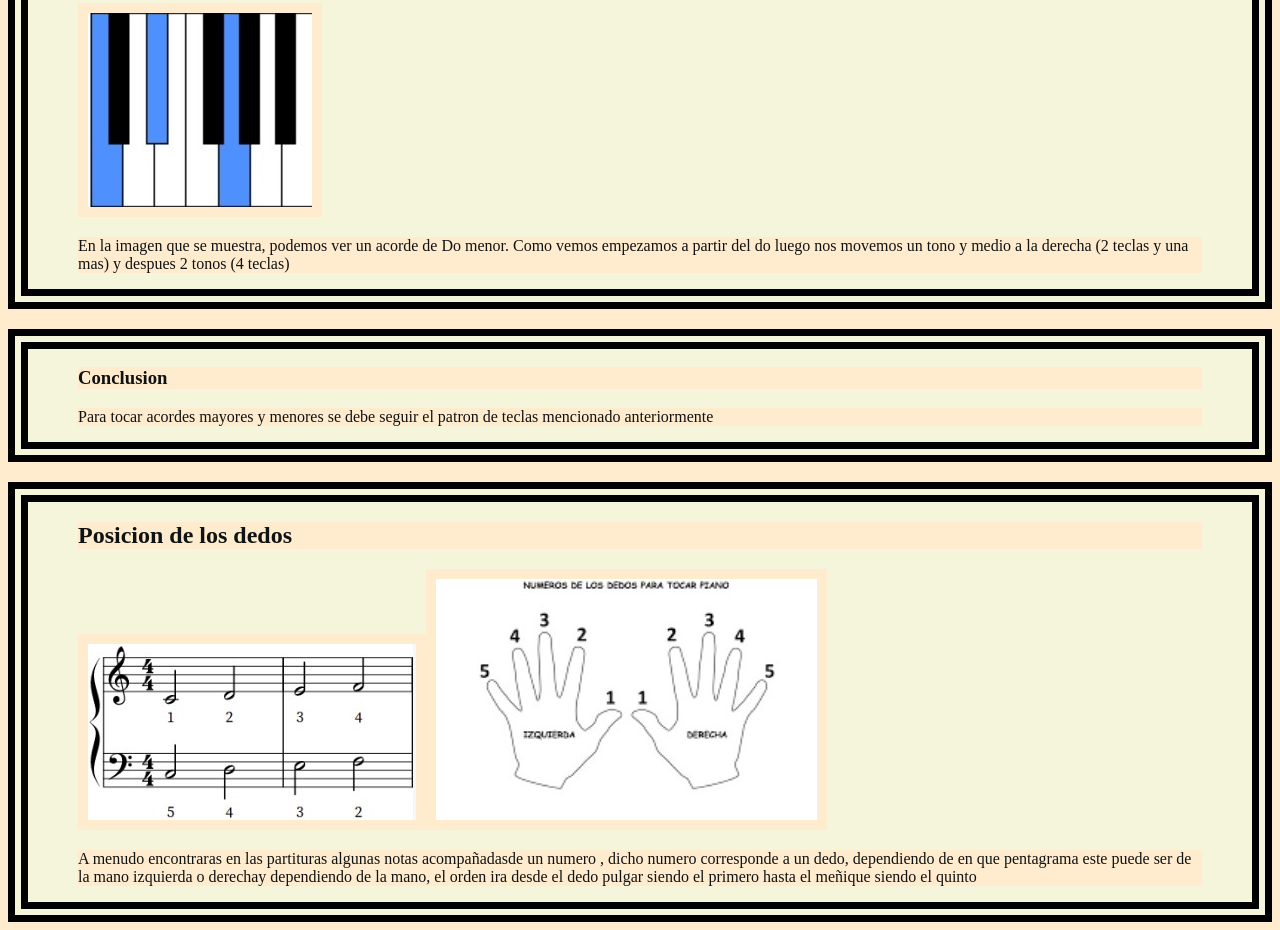
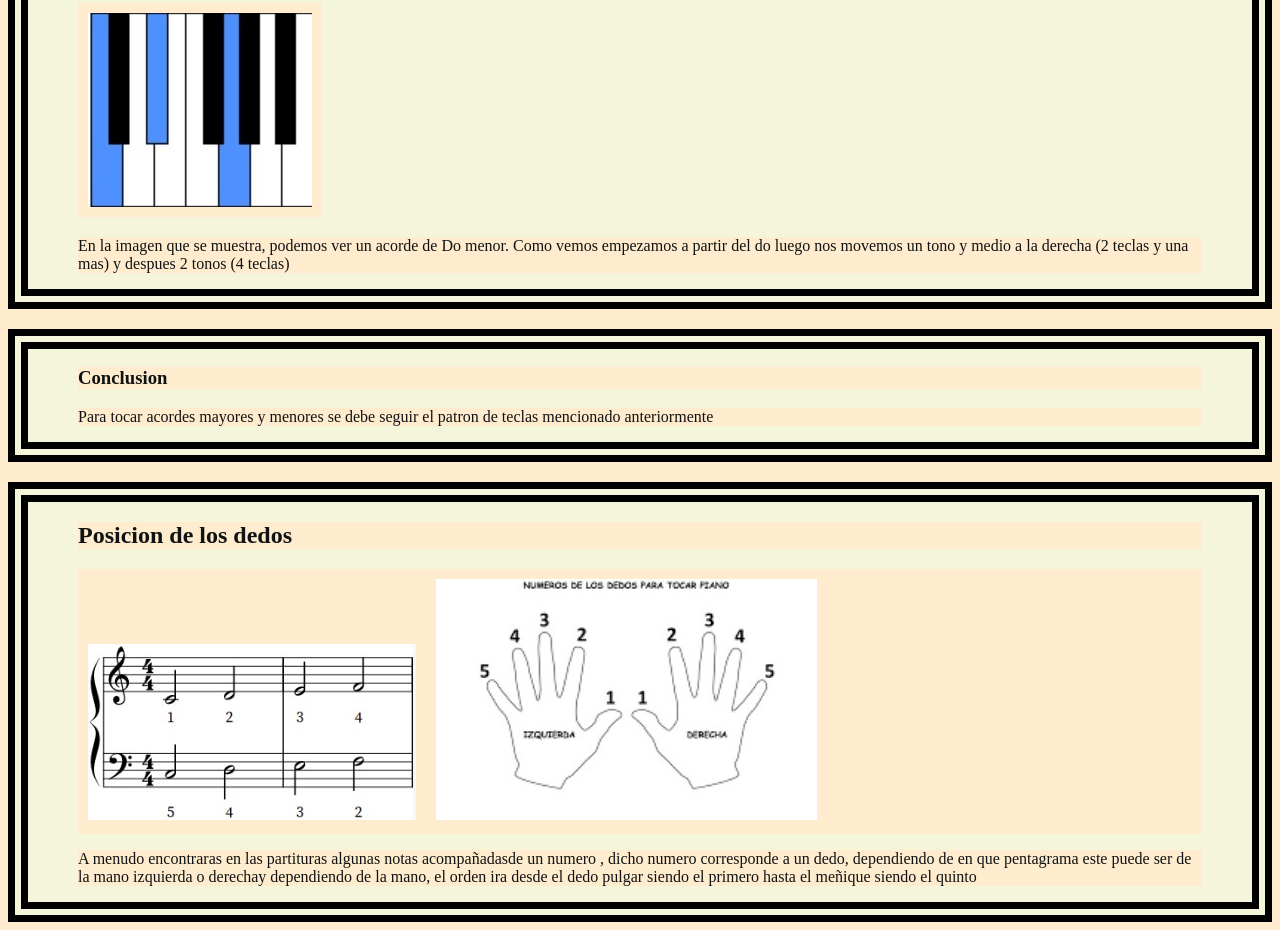
Before and after one commit to LHuezo/Preentrega2Huezo, a website: page paginas/escalaDeAcordes.html in a window 1280 px wide. Shown: the part 817-1747 px from the top of the page. Drawn offline with nearby package versions, Linux system fonts and the light colour scheme.

Commit message:
sumo el resto de cambios

```diff
--- a/paginas/escalaDeAcordes.html
+++ b/paginas/escalaDeAcordes.html
@@ -52,7 +52,9 @@
     </section>
     <section data-aos="fade-down-right">
         <h2>Posicion de los dedos</h2>
-        <img src="../imagenes/NumerosDePartituras.jpg" alt="imagenDeLOsnumerosenpartituras"><img src="../imagenes/numerosdededos.jpg" alt="NumerosDeLosdedos">
+        <div class="contenedorDeimagenes">
+        <img src="../imagenes/NumerosDePartituras.jpg" alt="imagenDeLOsnumerosenpartituras"><img src="../imagenes/numerosdededos.jpg" class="posicionDeDedos" alt="NumerosDeLosdedos">
+        </div>
         <p>A menudo encontraras en las partituras algunas notas acompañadasde un numero , dicho numero corresponde a un dedo, dependiendo de en que pentagrama este puede ser de la mano izquierda o derechay dependiendo de la mano, el orden ira desde el dedo pulgar siendo el primero hasta el meñique siendo el quinto </p>
     </section>
 
--- a/scss/components/_todasLasimg.scss
+++ b/scss/components/_todasLasimg.scss
@@ -19,3 +19,20 @@ img{
     }
 
 }
+
+.posicionDeDedos{
+
+}
+
+
+
+.contenedorDeimagenes{
+    max-width: 100%;
+    height: auto;
+    img{
+        max-width: 100%;
+    height: auto;
+
+    }
+
+}
```
Also changed, not shown: index.html (+1 -1 lines), paginas/Posicionamiento.html (+6 -2 lines), paginas/compas.html (+6 -4 lines), css/style.css, 1 other file.
